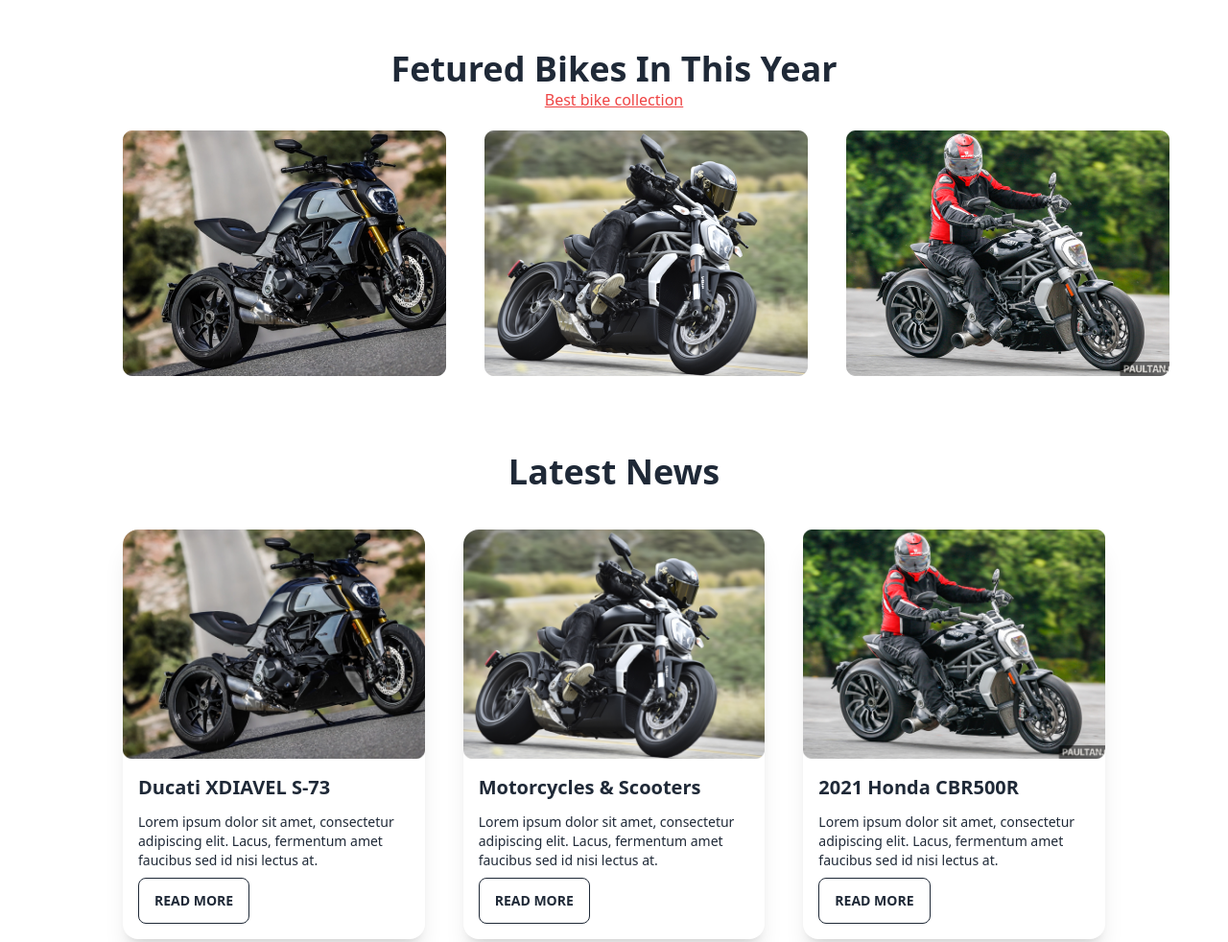
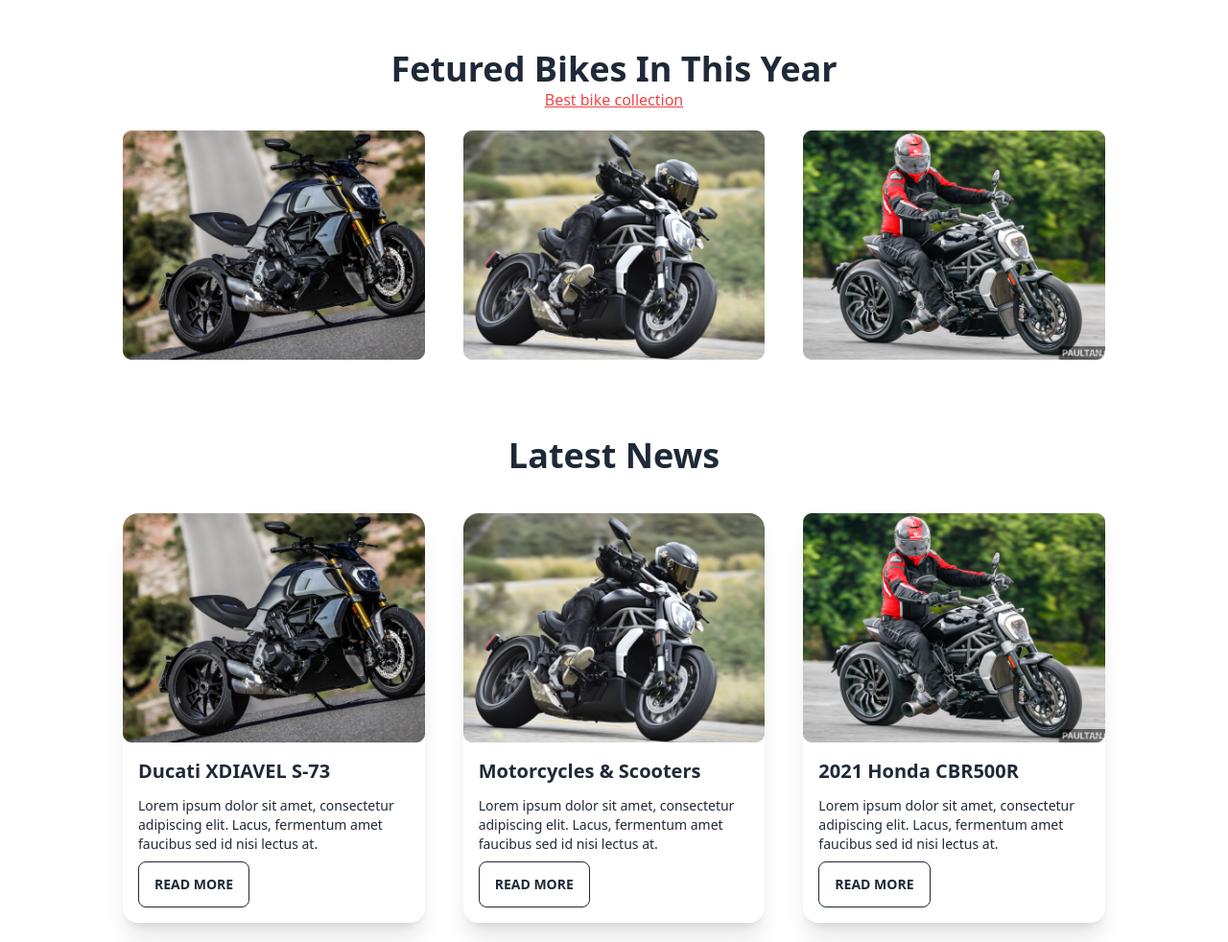
Before and after one commit to anissvr/Biker-zone-daisy-ui, a plain HTML site: page index.html in a window 1280 px wide. Shown: the part 880-1862 px from the top of the page at 96% size. Drawn offline with nearby package versions, Linux system fonts and the light colour scheme.

Commit message:
grid added

```diff
--- a/index.html
+++ b/index.html
@@ -66,7 +66,7 @@
         <section>
             <h1 class="text-center text-4xl font-bold">Fetured Bikes In This Year</h1>
             <p class="text-center text-red-500 underline font-medium">Best bike collection</p>
-            <div class="flex flex-col lg:flex-row gap-10 mt-5">
+            <div class="grid grid-cols md:grid-cols-2 lg:grid-cols-3 gap-10 mt-5">
                 <img src="images/others/latest1.png" alt="">
                 <img src="images/others/latest2.png" alt="">
                 <img src="images/others/latest3.png" alt="">
@@ -74,7 +74,7 @@
         </section>
         <section class="my-20">
             <h1 class="text-center text-4xl font-bold">Latest News</h1>
-            <div class="flex flex-col gap-10 lg:flex-row  my-10">
+            <div class="grid grid-cols md:grid-cols-2 lg:grid-cols-3 gap-10 my-10">
                 <div class="card card-compact  bg-base-100 shadow-xl">
                     <figure><img src="images/others/latest1.png" alt="" /></figure>
                     <div class="card-body">
@@ -112,7 +112,7 @@
         </section>
         <section class="my-20">
             <h1 class="text-center text-4xl font-bold">Happy <span class="text-[#E76F51]">Clients Says</span> </h1>
-            <div class="flex flex-col lg:flex-row gap-20 my-10">
+            <div class="grid grid-cols md:grid-cols-2 lg:grid-cols-3 gap-20 my-10">
                 <div class="card p-4 bg-base-100 shadow-xl text-center space-y-4">
                     <div class="avatar justify-center">
                         <div class="w-24 rounded-full ">
@@ -176,7 +176,7 @@
                 <div class="">
                     <img src="images/others/faq.png" alt="">
                 </div>
-                <div class="flex-1 space-y-3">
+                <div class="flex-1 space-y-3 ">
                     <div class="collapse collapse-arrow bg-base-200">
                         <input type="radio" name="my-accordion-2" checked="checked" />
                         <div class="collapse-title text-xl font-medium">
```
